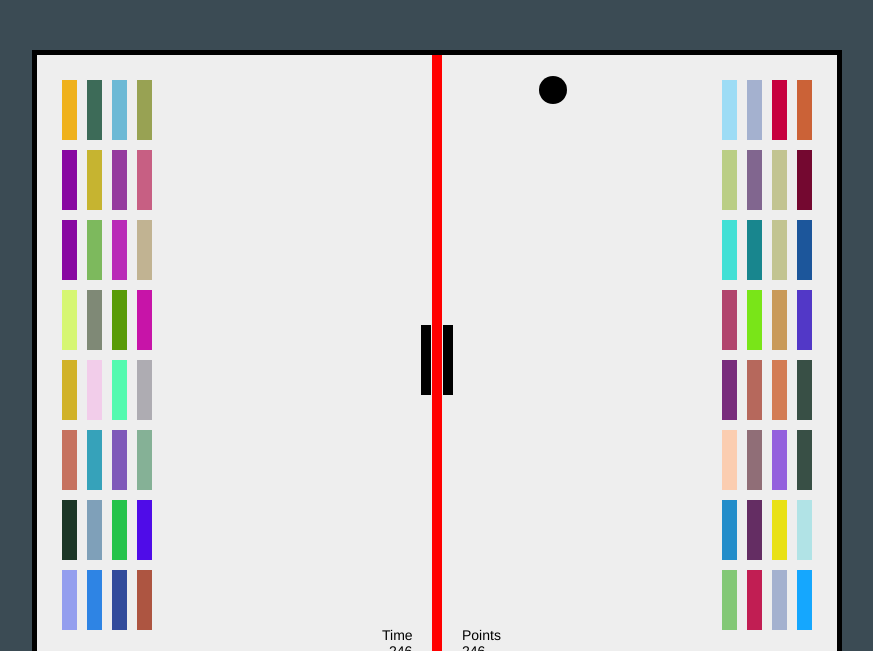
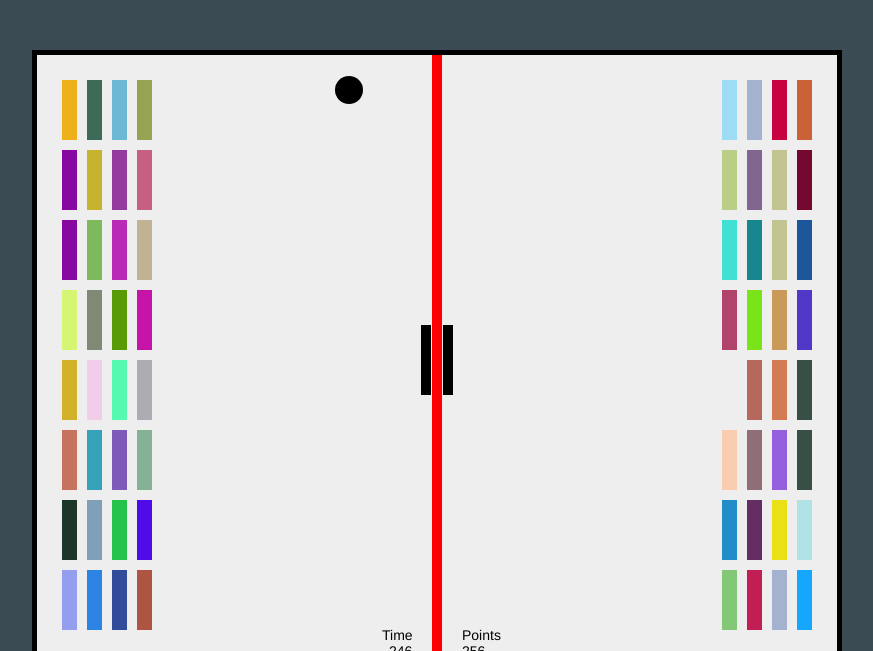
Before and after one commit to brycewolf/Colorball, a website: page public/colorball.html in a window 1280 px wide. Shown: the part 149-800 px from the top of the page, without its empty margins (203-1076 px from the left). Drawn offline with Linux system fonts and the light colour scheme.

Commit message:
Attempting to fix brick not recognizing hit

```diff
--- a/public/colorball.html
+++ b/public/colorball.html
@@ -192,7 +192,7 @@
 		//check for hitting the bricks
 		for (var i = 0; i<numBrickCols; i++) {
 			for (var j = 0; j<numBrickRows; j++) {
-				if (ballX >= bricksRight[i][j].x && ballY >= bricksRight[i][j].y && ballY <= bricksRight[i][j].y-brickHeight && bricksRight[i][j].visible) {
+				if (ballX >= bricksRight[i][j].x && ballY >= bricksRight[i][j].y && ballY <= bricksRight[i][j].y+brickHeight && bricksRight[i][j].visible) {
 					if (rightOnly) {
 						bricksRight[i][j].visible = false;
 						points = points + 10;
```
